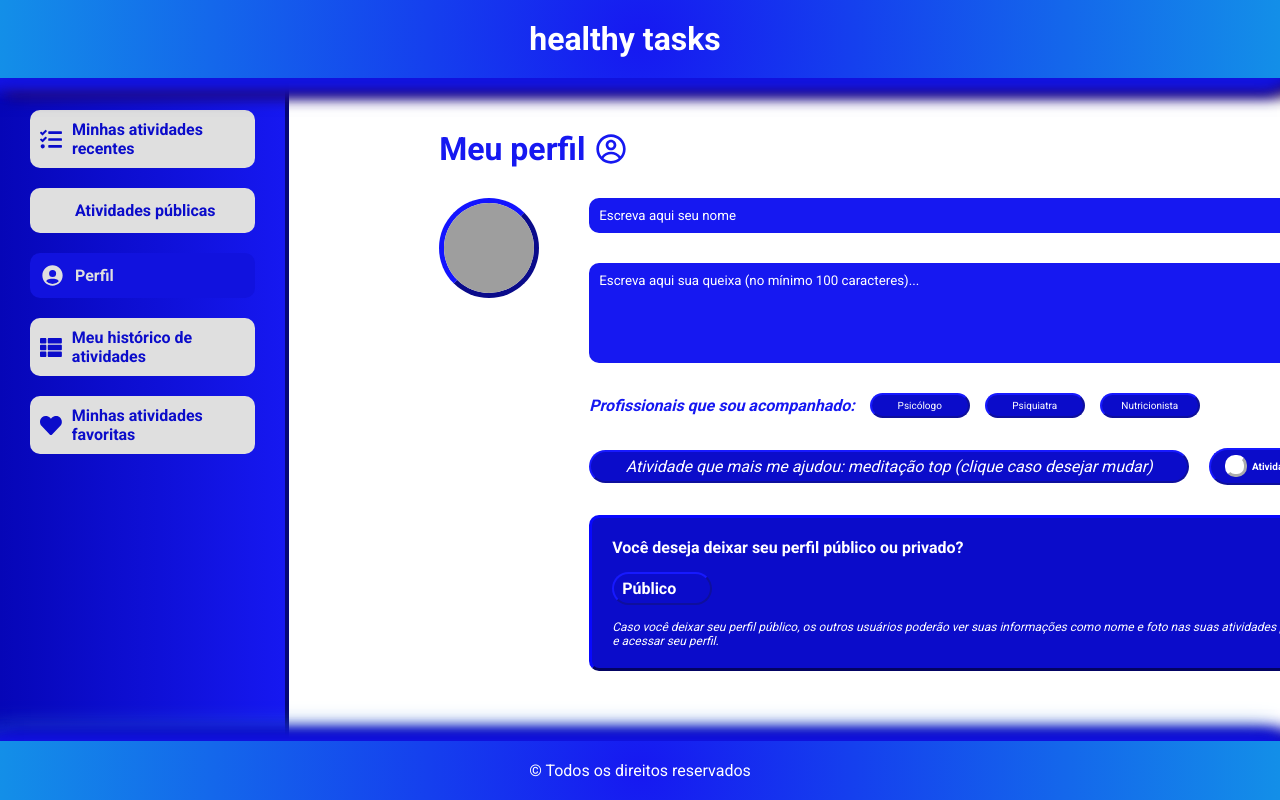
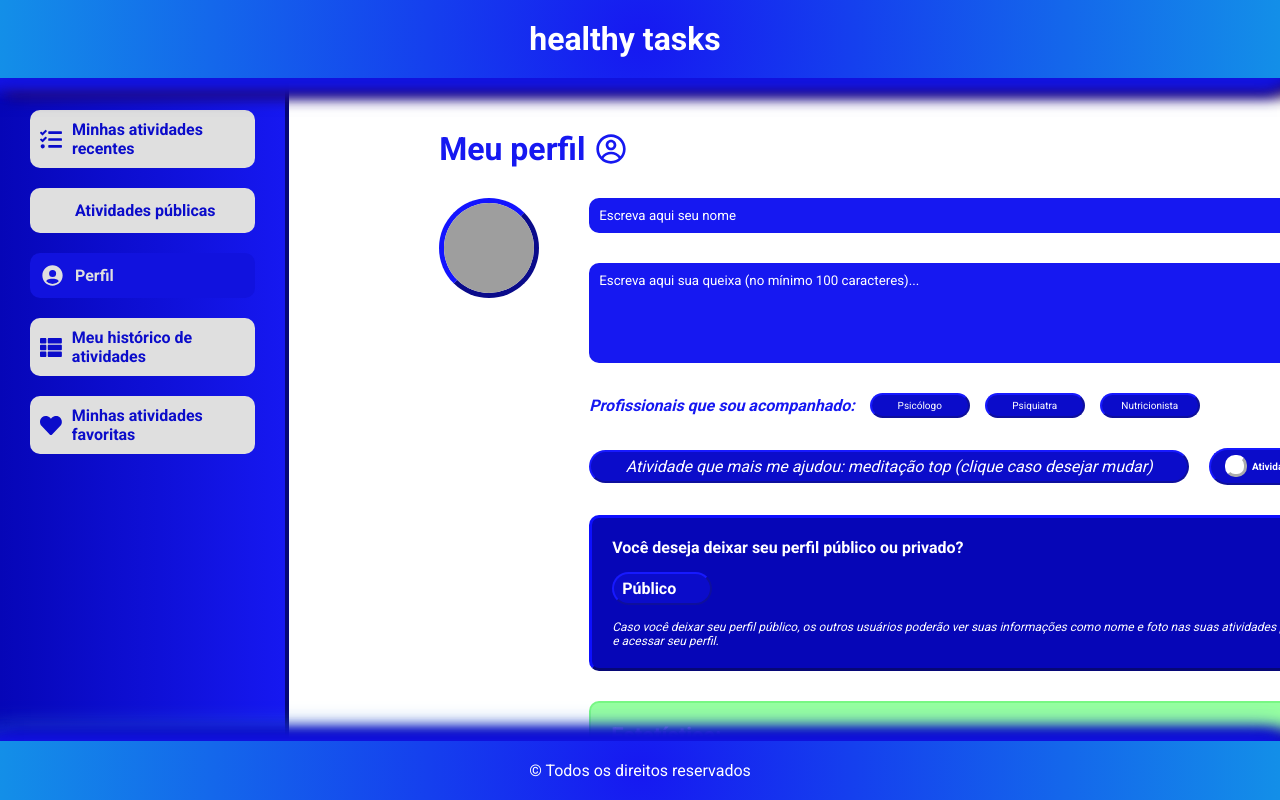
Before and after one commit to mateusrc-dev/healthy-tasks, a Next.js app: page /profile in a window 1280 px wide. Built offline with nearby package versions, Linux system fonts and the light colour scheme; grey boxes are pictures that could not be loaded; some icons are missing.

Commit message:
updated project

```diff
--- a/src/pages/profile.tsx
+++ b/src/pages/profile.tsx
@@ -9,6 +9,7 @@ import {
   ImageUser,
   ProfessionalTag,
   ProfileTag,
+  StatisticContainer,
 } from "../styles/pages/profile";
 import { Menu } from "../components/menu";
 import { Header } from "../styles/pages/publicTasks";
@@ -126,12 +127,12 @@ export default function Profile() {
                   display: "flex",
                   flexDirection: "column",
                   gap: "15px",
-                  background: "#0b0cca",
+                  background: "#0606b7",
                   padding: "20px",
                   borderRadius: "10px",
                   borderWidth: "3px",
                   borderStyle: "outset",
-                  borderColor: "#0606b7",
+                  borderColor: "#0b0cca",
                 }}
               >
                 <p style={{ fontWeight: 700, fontSize: "16px", color: "#fff" }}>
@@ -175,6 +176,48 @@ export default function Profile() {
                   </>
                 )}
               </div>
+              <StatisticContainer color={"positiveColor"}>
+                <div>
+                  <p
+                    style={{
+                      fontWeight: 700,
+                      fontSize: "22px",
+                      marginBottom: "10px",
+                    }}
+                  >
+                    Estatística:
+                  </p>
+                  <p
+                    style={{
+                      fontWeight: 400,
+                      fontStyle: "italic",
+                      fontSize: "22px",
+                    }}
+                  >
+                    Total de atividades: 10
+                  </p>
+                  <p
+                    style={{
+                      fontWeight: 400,
+                      fontStyle: "italic",
+                      fontSize: "22px",
+                    }}
+                  >
+                    Atividades realizadas dentro do prazo: 7
+                  </p>
+                </div>
+                <p
+                  style={{
+                    fontWeight: 700,
+                    fontStyle: "italic",
+                    fontSize: "100px",
+                    color: "rgba(255, 255, 255, 0.5)",
+                    paddingRight: "90px",
+                  }}
+                >
+                  70%
+                </p>
+              </StatisticContainer>
             </div>
           </div>
         </ContentContainerProfile>
--- a/src/styles/index.ts
+++ b/src/styles/index.ts
@@ -16,12 +16,15 @@ export const {
             green200: "#1112de",
             green300: "#0b0cca",
             green400: "#0606b7",
+            green500: "#96ffa0",
+            green600: "#78f784",
 
             gray100: "#2e0527",
             gray200:"#ffff",
             gray300: "#dfdfdf",
 
             red100: "#ff194b",
+            red200: "#e8175d",
 
             blue100: "#3a89c9",
             blue200: "#138fe8",
--- a/src/styles/pages/profile.ts
+++ b/src/styles/pages/profile.ts
@@ -181,3 +181,38 @@ export const ProfileTag = styled("button", {
       background: "$green400",
     }
 })
+
+export const StatisticContainer = styled("div", {
+    display: "flex",
+    flexDirection: "row",
+    justifyContent: "space-between",
+    gap: "5px",
+    borderRadius: "10px",
+    padding: "20px",
+
+
+    variants: {
+        color: {
+          positiveColor: {
+            background: '$green500',
+            color: '$gray200',
+            borderWidth: "2px",
+            borderColor: "$green600",
+            borderStyle: "outset",
+            '&:hover': {
+                filter: "brightness(0.8)"
+              }
+          },
+          negativeColor: {
+            background: '$red100',
+            color: '$gray200',
+            borderWidth: "2px",
+            borderColor: "$red200",
+            borderStyle: "outset",
+            '&:hover': {
+                filter: "brightness(0.8)"
+              }
+          },
+        },
+      },
+})
```
